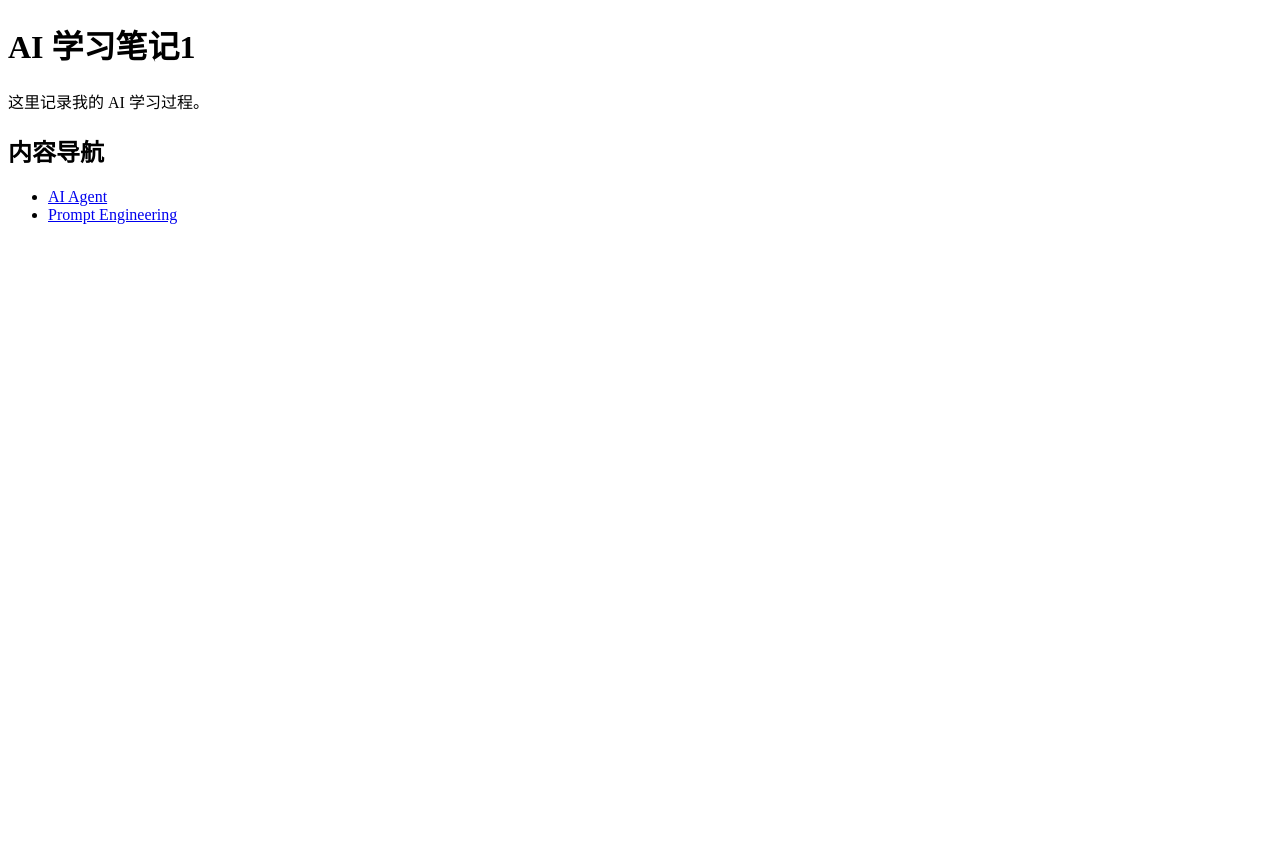
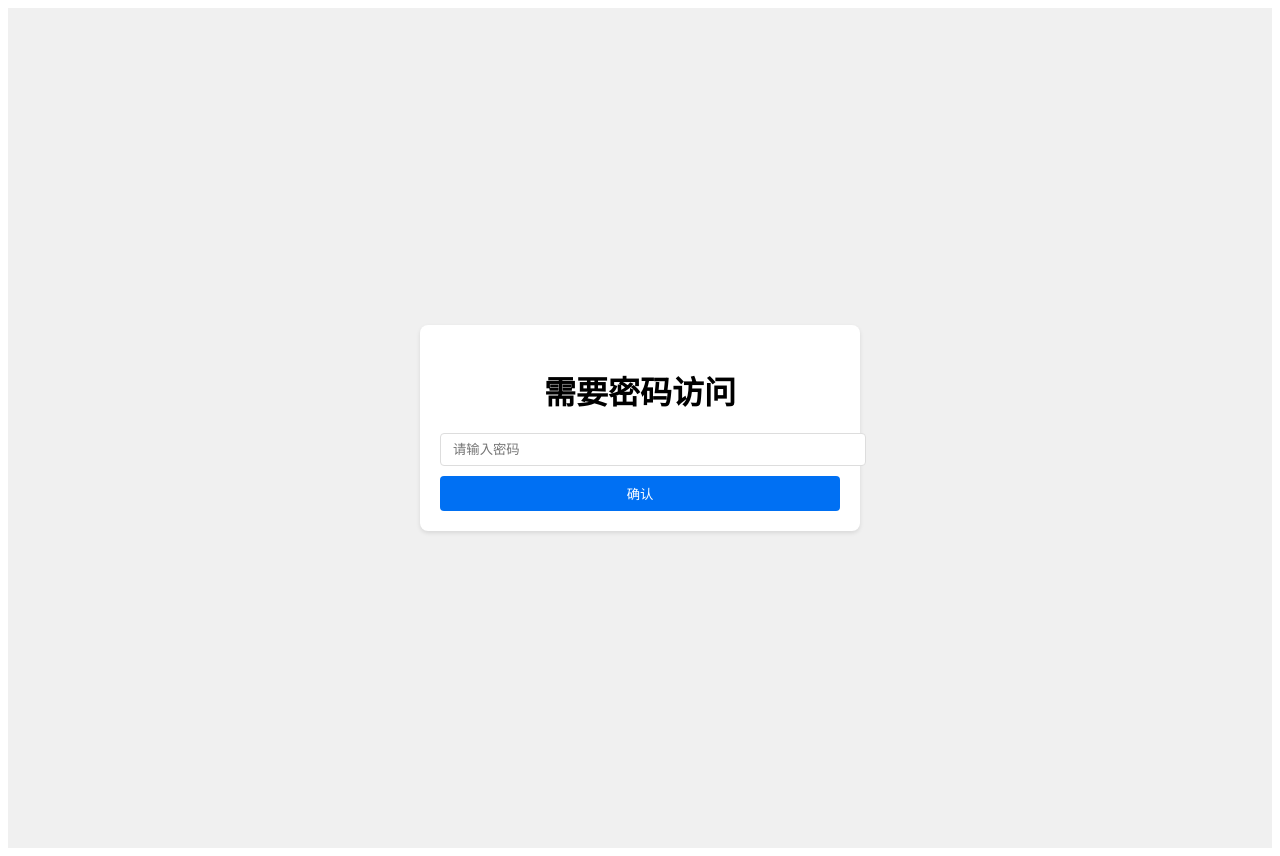
Before and after one commit to 404-atomic/docs-vercel, a Next.js app: page / in a window 1280 px wide. Before the commit the page ends 800 px from the top, so only its background shows below. Built offline with nearby package versions, Linux system fonts and the light colour scheme.

Commit message:
well structured

```diff
--- /dev/null
+++ b/components/PasswordProtection.tsx
@@ -0,0 +1,86 @@
+import { useState, useEffect } from 'react';
+
+interface PasswordProtectionProps {
+  children: React.ReactNode;
+}
+
+export function PasswordProtection({ children }: PasswordProtectionProps) {
+  const [isAuthenticated, setIsAuthenticated] = useState(false);
+  const [password, setPassword] = useState('');
+  const [error, setError] = useState('');
+
+  useEffect(() => {
+    const auth = sessionStorage.getItem('isAuthenticated');
+    if (auth === 'true') {
+      setIsAuthenticated(true);
+    }
+  }, []);
+
+  const handleSubmit = (e: React.FormEvent) => {
+    e.preventDefault();
+    if (password === 'fire') {
+      setIsAuthenticated(true);
+      sessionStorage.setItem('isAuthenticated', 'true');
+      setError('');
+    } else {
+      setError('密码错误');
+    }
+  };
+
+  if (isAuthenticated) {
+    return <>{children}</>;
+  }
+
+  return (
+    <div style={{
+      display: 'flex',
+      flexDirection: 'column',
+      alignItems: 'center',
+      justifyContent: 'center',
+      minHeight: '100vh',
+      padding: '20px',
+      backgroundColor: '#f0f0f0',
+    }}>
+      <div style={{
+        maxWidth: '400px',
+        width: '100%',
+        padding: '20px',
+        borderRadius: '8px',
+        boxShadow: '0 2px 4px rgba(0, 0, 0, 0.1)',
+        backgroundColor: 'white',
+      }}>
+        <h1 style={{ textAlign: 'center', marginBottom: '20px' }}>需要密码访问</h1>
+        <form onSubmit={handleSubmit}>
+          <input
+            type="password"
+            value={password}
+            onChange={(e) => setPassword(e.target.value)}
+            placeholder="请输入密码"
+            style={{
+              width: '100%',
+              padding: '8px 12px',
+              marginBottom: '10px',
+              border: '1px solid #ddd',
+              borderRadius: '4px',
+            }}
+          />
+          {error && <p style={{ color: 'red', marginBottom: '10px' }}>{error === 'Incorrect password' ? '密码错误' : error}</p>}
+          <button
+            type="submit"
+            style={{
+              width: '100%',
+              padding: '8px 12px',
+              backgroundColor: '#0070f3',
+              color: 'white',
+              border: 'none',
+              borderRadius: '4px',
+              cursor: 'pointer',
+            }}
+          >
+            确认
+          </button>
+        </form>
+      </div>
+    </div>
+  );
+}
--- a/package.json
+++ b/package.json
@@ -19,6 +19,7 @@
   "homepage": "https://github.com/404-atomic/docs-vercel#readme",
   "dependencies": {
     "next": "^13.0.6",
+    "next-themes": "^0.4.4",
     "nextra": "latest",
     "nextra-theme-docs": "latest",
     "react": "^18.2.0",
--- /dev/null
+++ b/pages/_app.tsx
@@ -0,0 +1,10 @@
+import type { AppProps } from 'next/app';
+import { PasswordProtection } from '../components/PasswordProtection';
+
+export default function App({ Component, pageProps }: AppProps) {
+  return (
+    <PasswordProtection>
+      <Component {...pageProps} />
+    </PasswordProtection>
+  );
+}
--- a/pages/index.mdx
+++ b/pages/index.mdx
@@ -1,6 +1,6 @@
 # AI 学习笔记1
 
-这里记录我的 AI 学习过程。
+这里记录 `AI & Atomical` 学习过程。
 
 ## 内容导航
 
```
Also changed, not shown: pages/_meta.json (+20 -2 lines), theme.config.tsx (+22 -19 lines), 1 other file (tests, documents, lock files or other folders).
